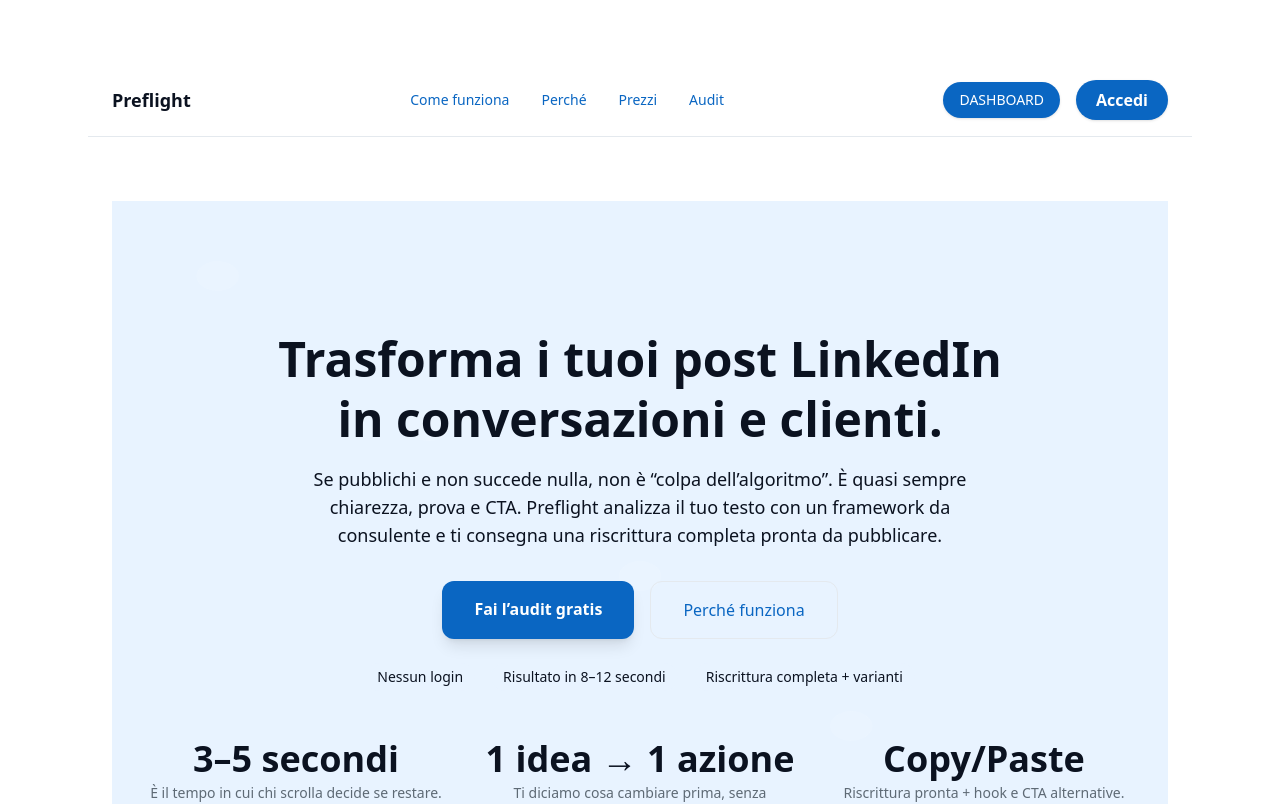
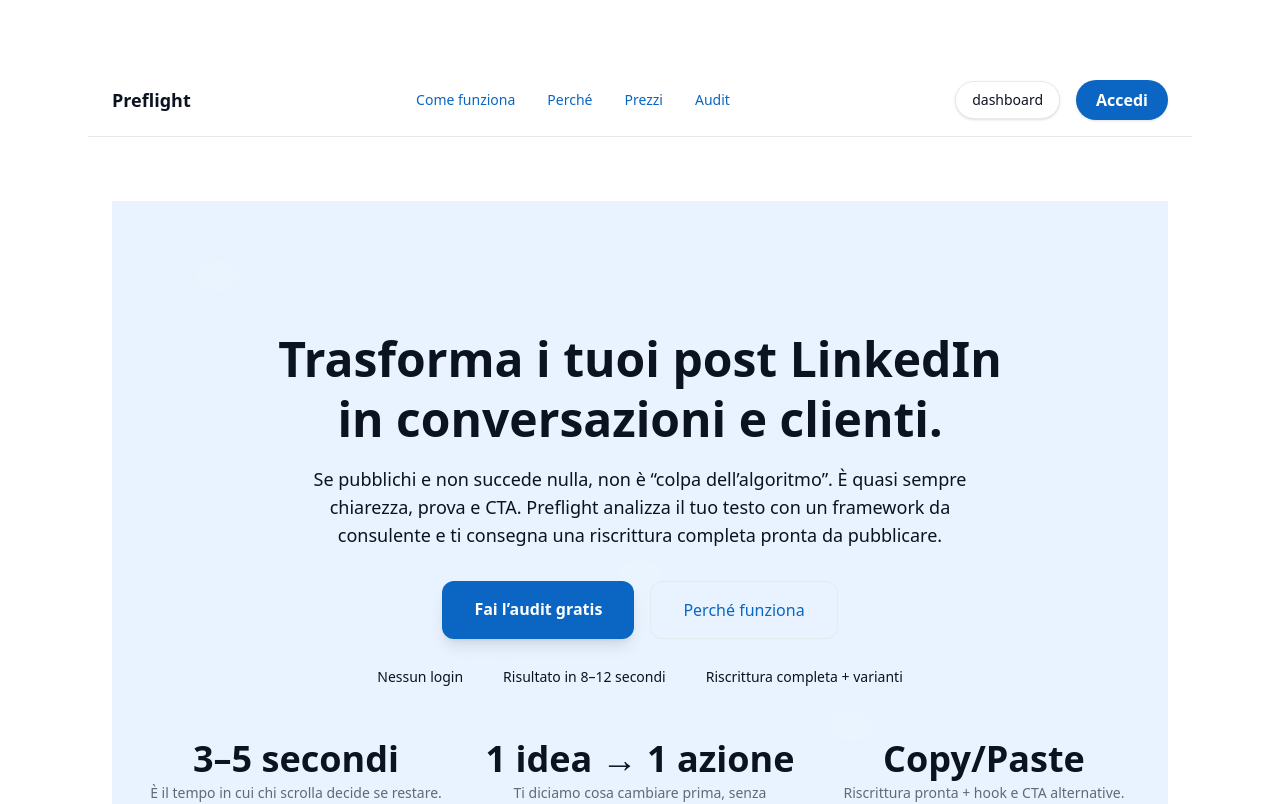
Before and after one commit to marcello13fincato/Preflight, a Next.js app in the folder preflight/: page / in a window 1280 px wide. Shown: the top 804 px of the page. Built offline with nearby package versions, Linux system fonts and the light colour scheme; no server answers.

Commit message:
UX: make dashboard button lowercase and secondary style

```diff
--- a/preflight/components/marketing/Header.tsx
+++ b/preflight/components/marketing/Header.tsx
@@ -25,8 +25,8 @@ export default function MarketingHeader() {
           ))}
         </nav>
         <div className="flex items-center gap-4">
-          <Link href="/dashboard" className="btn-primary rounded-full px-4 py-2 text-sm font-medium shadow-sm">
-            DASHBOARD
+          <Link href="/dashboard" className="btn-secondary rounded-full px-4 py-2 text-sm font-medium shadow-sm">
+            dashboard
           </Link>
           {session ? (
             <div className="flex items-center gap-3">
```
